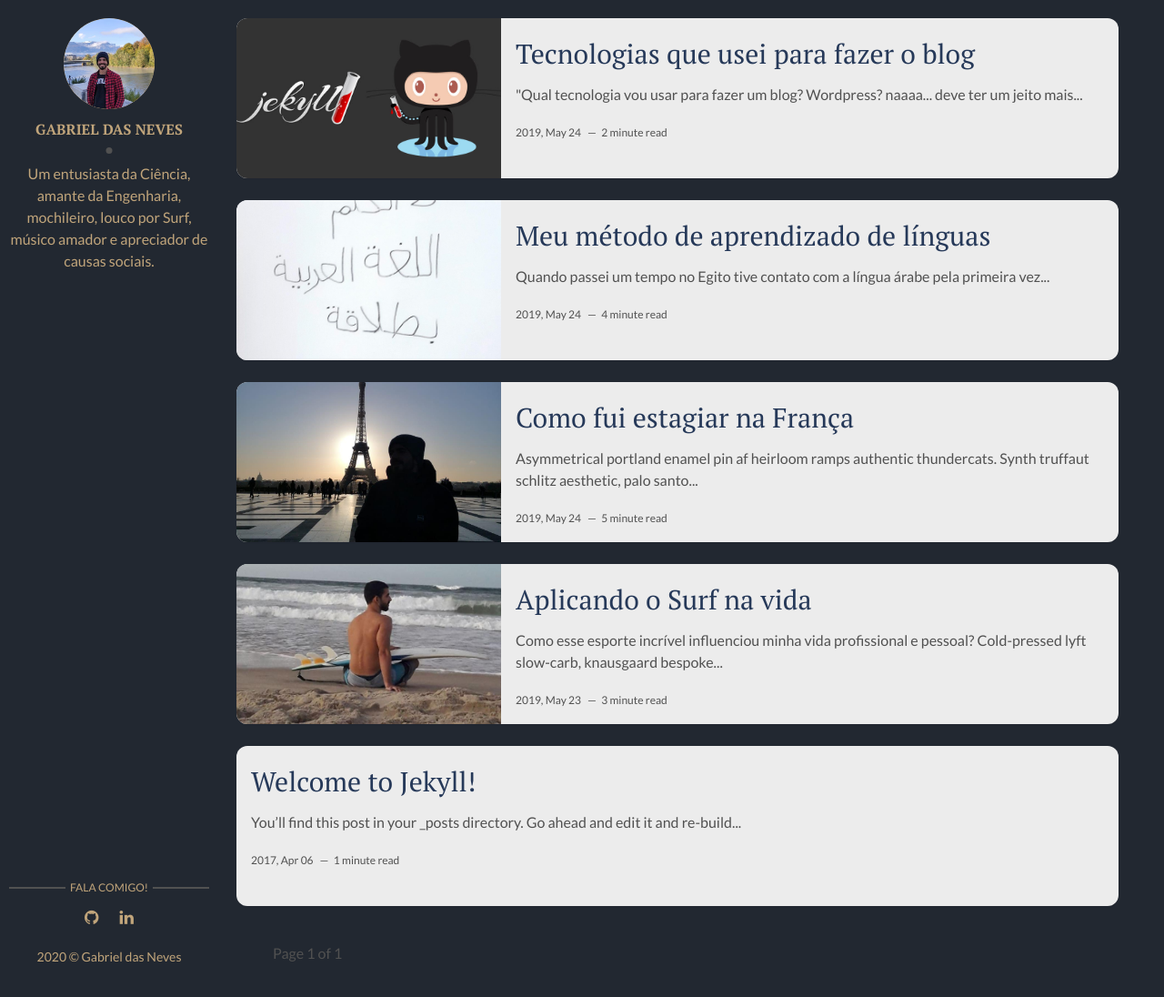
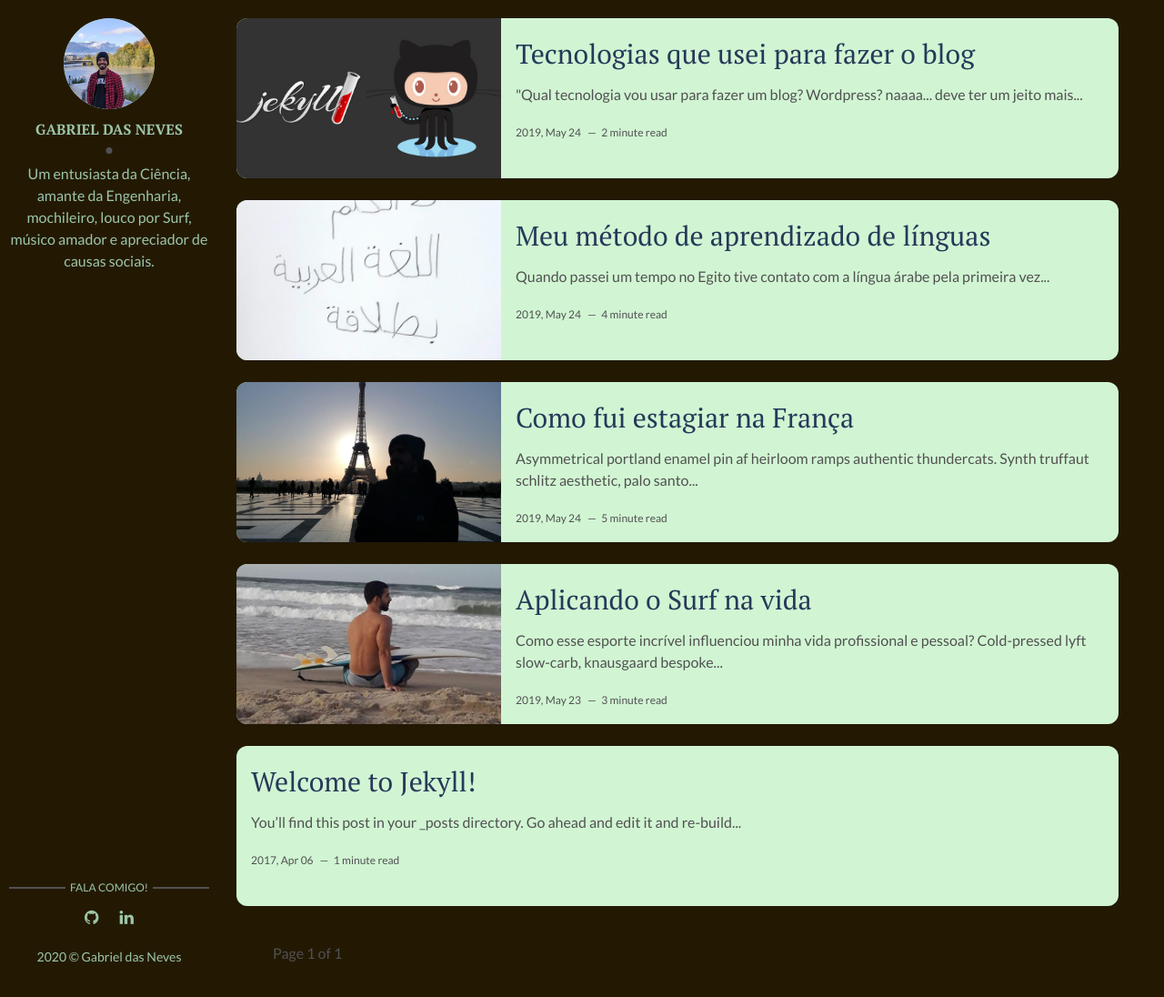
Before and after one commit to gabrieldasneves/dasnevesblog.github.io, a Jekyll site: the page built from index.html, in a window 1280 px wide and 1096 px high. Shown: the whole window at 91% size. Built offline with Jekyll 4.4.1, drawn with Linux system fonts in a browser that asks for light colours; the list of posts is cut into pages by our own code.

Commit message:
mudando paleta de cores

```diff
--- a/assets/css/main.css
+++ b/assets/css/main.css
@@ -437,14 +437,14 @@ template {
 }
 
 .highlight {
-  background-color: #222831 ;
+  background-color: #231903 ;
   -webkit-border-radius: 3px;
           border-radius: 3px;
   margin: 0;
 }
 
 .highlighter-rouge {
-  color: #c1a57b;
+  color: #9dc6a7;
   font-weight: 400;
 
   -webkit-border-radius: 7px;
@@ -775,7 +775,7 @@ html {
 body {
   font-family: 'Lato', sans-serif;
   color: #515151;
-  background-color: #222831;
+  background-color: #231903;
   margin: 0;
   -webkit-font-smoothing: antialiased;
   -moz-osx-font-smoothing: grayscale;
@@ -805,7 +805,7 @@ blockquote {
   padding-left: 1.1rem;
   margin-left: 1rem;
   font-style: italic;
-  color: #c1a57b;
+  color: #9dc6a7;
 }
 
 pre {
@@ -933,8 +933,8 @@ table tfoot td {
   width: 240px;
   height: 100%;
   padding: 20px 10px;
-  background-color: #222831;
-  border-color: #30475e;
+  background-color: #231903;
+  border-color: #231903;
 
 }
 
@@ -950,7 +950,7 @@ table tfoot td {
   -webkit-border-radius: 100%;
           border-radius: 100%;
   overflow: hidden;
-  background-color: #c1a57b;
+  background-color: #9dc6a7;
 }
 
 .about img {
@@ -977,7 +977,7 @@ table tfoot td {
   padding-bottom: 15px;
   font-size: 16px;
   text-transform: uppercase;
-  color: #c1a57b;
+  color: #9dc6a7;
   font-weight: 700;
 }
 
@@ -1000,7 +1000,7 @@ table tfoot td {
 .about p {
   font-size: 16px;
   margin: 0 0 10px;
-  color: #c1a57b;
+  color: #9dc6a7;
 }
 
 .content-box {
@@ -1026,7 +1026,7 @@ table tfoot td {
 
 .contact .contact-title {
   position: relative;
-  color: #c1a57b;
+  color: #9dc6a7;
   font-weight: 400;
   font-size: 12px;
   margin: 0 0 5px;
@@ -1081,7 +1081,7 @@ table tfoot td {
 }
 
 .contact ul li a {
-  color: #c1a57b;
+  color: #9dc6a7;
   display: block;
   padding: 5px;
   font-size: 18px;
@@ -1091,7 +1091,7 @@ table tfoot td {
 }
 
 .contact ul li a:hover {
-  color: #c1a57b;
+  color: #9dc6a7;
   -webkit-transform: scale(1.2);
       -ms-transform: scale(1.2);
           transform: scale(1.2);
@@ -1101,7 +1101,7 @@ footer .copyright {
   font-size: 14px;
   text-align: center;
   margin: 0;
-  color: #c1a57b;
+  color: #9dc6a7;
 }
 
 .post {
@@ -1130,15 +1130,15 @@ footer .copyright {
   transition: all .3s ease;
   -webkit-box-shadow: 0 1px 1px 0 rgba(31, 35, 46, 0.15);
           box-shadow: 0 1px 1px 0 rgba(31, 35, 46, 0.15);
-  background-color: #ececec;
+  background-color: #d1f5d3;
 }
 
 .post:hover {
   -webkit-transform: translate(0px, -2px);
       -ms-transform: translate(0px, -2px);
           transform: translate(0px, -2px);
-  -webkit-box-shadow: 0 15px 45px -10px #30475e;
-          box-shadow: 0 15px 45px -10px #30475e;
+  -webkit-box-shadow: 0 15px 45px -10px #7d5e2a;
+          box-shadow: 0 15px 45px -10px #7d5e2a;
 }
 
 .post .post-thumbnail {
@@ -1170,7 +1170,7 @@ footer .copyright {
   font-family: 'PT Serif', serif;
   text-decoration: none;
   color: #263959;
-  background-color: #ececec;
+  background-color: #d1f5d3;
 }
 
 .post .post-content p {
@@ -1203,8 +1203,8 @@ a.newer-posts:hover {
 /* - - - - - - - - - - Post Page Styles - - - - - - - - - - */
 .wrap-content {
   padding: 20px;
-  background-color: #ececec;
-  color: #222831;
+  background-color: #d1f5d3;
+  color: #231903;
 }
 
 .header-page {
@@ -1270,24 +1270,24 @@ a.newer-posts:hover {
           flex-wrap: wrap;
   padding-bottom: 30px;
   margin: 30px 0;
-  border-bottom: 1px solid #ececec;
+  border-bottom: 1px solid #d1f5d3;
 }
 
 .page-footer .page-share {
   margin-bottom: 10px;
   text-align: left;
-  background-color: #ececec;
+  background-color: #d1f5d3;
 }
 
 .page-footer .page-share a {
   display: inline-block;
   text-decoration: none;
-  background-color: #30475e;
+  background-color: #7d5e2a;
   border: 1px solid #ecf0f1;
   border-radius: 10px;
   padding: 5px 10px;
   margin-left: 5px;
-  color: #c1a57b;
+  color: #9dc6a7;
   font-size: 12px;
   -webkit-transition: background-color .3s;
   -o-transition: background-color .3s;
@@ -1300,7 +1300,7 @@ a.newer-posts:hover {
 
 .page-footer .page-share a:hover {
   background-color: #ecf0f1;
-  color: #30475e;
+  color: #7d5e2a;
 }
 
 .page-footer .page-tag a {
@@ -1308,10 +1308,10 @@ a.newer-posts:hover {
   font-size: 10px;
   padding: 5px 10px;
   margin-left: 5px;
-  color: #c1a57b;
+  color: #9dc6a7;
   text-transform: uppercase;
-  border: 1px solid #263959;
-  background-color: #30475e;
+  border: 1px solid #7d5e2a;
+  background-color: #7d5e2a;
   border-radius: 8px;
 }
 
@@ -1322,7 +1322,7 @@ a.newer-posts:hover {
 /* - - - - - - - - - - Tag Styles - - - - - - - - - - */
 .blog-tags {
   width: 100%;
-  background-color: #ececec;
+  background-color: #d1f5d3;
   padding: 0 20px 20px;
 }
 
```
Also changed, not shown: 1 other file.
